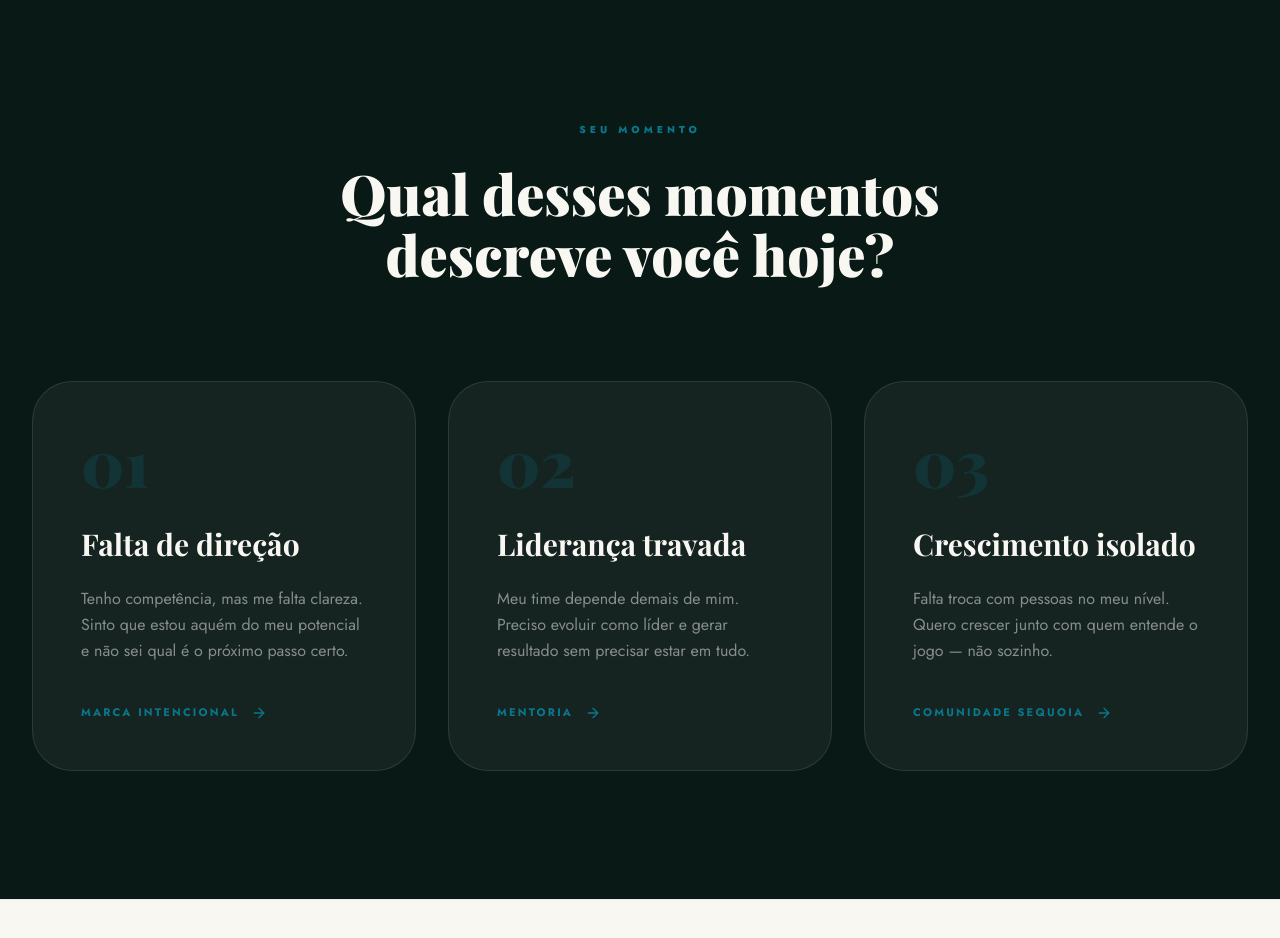
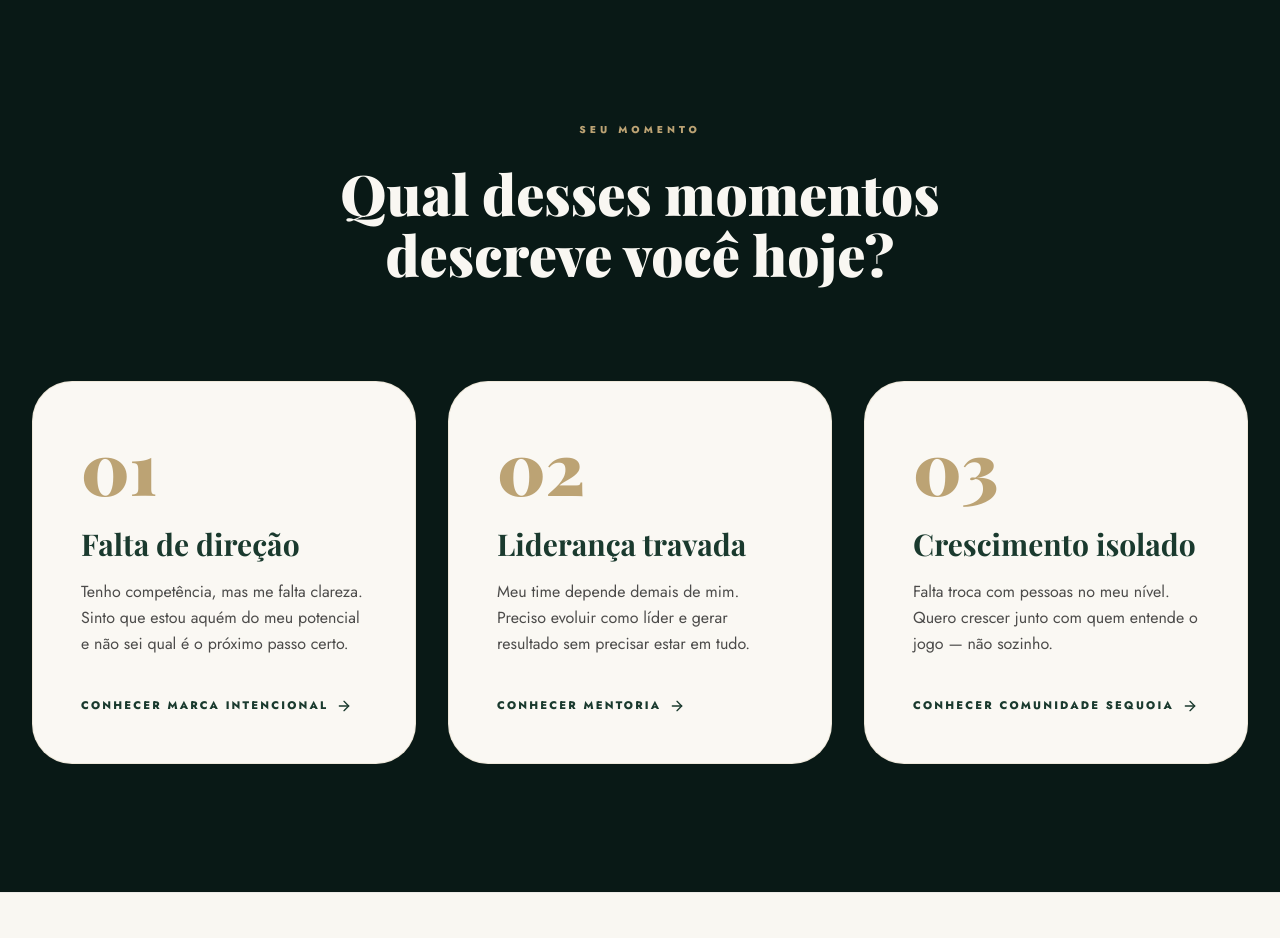
Before and after one commit to brunocorreagomes-ops/debora-bolangno, a React (Vite) app: page / in a window 1280 px wide. Shown: the part 2120-3058 px from the top of the page. Built offline with nearby package versions, Linux system fonts and the light colour scheme; a web font is replaced by a local one.

Commit message:
style: update branding colors and card labels
- Update service labels to include action verbs ("Conhecer")
- Adjust color scheme and hover effects for better visual consistency
- Refine pilar card styling for improved hierarchy and polish

```diff
--- a/public/lideranca-atualizada.html
+++ b/public/lideranca-atualizada.html
@@ -910,27 +910,33 @@
         <div class="container">
             <div class="grid grid-cols-1 md:grid-cols-3 gap-8">
                 <!-- Pilar 1 -->
-                <div class="bg-[#FAF7F2] border border-verde/20 rounded-[32px] p-8 md:p-12 shadow-md shadow-verde/5 hover:border-verde/40 hover:shadow-[0_20px_40px_rgba(26,58,46,0.08)] transition-all duration-300 flex flex-col justify-between">
+                <div class="bg-[#FAF7F0] border border-verde/15 rounded-[32px] p-8 md:p-12 shadow-[0_4px_20px_rgba(26,58,46,0.04)] hover:border-verde/35 hover:shadow-[0_20px_45px_rgba(26,58,46,0.12)] hover:-translate-y-1.5 transition-all duration-300 flex flex-col justify-between h-full">
                     <div>
-                        <span class="inline-flex items-center px-4 py-1.5 rounded-full text-[10px] font-extrabold tracking-widest bg-[#bca374]/15 text-[#bca374] mb-6">Pilar 01</span>
+                        <div class="mb-6">
+                            <span class="inline-flex items-center px-4.5 py-1.5 rounded-full text-[10px] font-extrabold uppercase tracking-[0.2em] bg-[#bca374]/20 text-verde border border-[#bca374]/35">Pilar 01</span>
+                        </div>
                         <h3 class="text-2xl md:text-3xl font-serif mb-4 text-verde font-bold leading-tight">Comunicação Assertiva</h3>
-                        <p class="text-ink/90 leading-relaxed text-sm md:text-base font-medium">Aprenda a alinhar expectativas, conduzir conversas difíceis e reduzir ruídos na comunicação com o time.</p>
+                        <p class="text-ink/85 leading-relaxed text-sm md:text-base font-medium">Aprenda a alinhar expectativas, conduzir conversas difíceis e reduzir ruídos na comunicação com o time.</p>
                     </div>
                 </div>
                 <!-- Pilar 2 -->
-                <div class="bg-[#FAF7F2] border border-verde/20 rounded-[32px] p-8 md:p-12 shadow-md shadow-verde/5 hover:border-verde/40 hover:shadow-[0_20px_40px_rgba(26,58,46,0.08)] transition-all duration-300 flex flex-col justify-between">
+                <div class="bg-[#FAF7F0] border border-verde/15 rounded-[32px] p-8 md:p-12 shadow-[0_4px_20px_rgba(26,58,46,0.04)] hover:border-verde/35 hover:shadow-[0_20px_45px_rgba(26,58,46,0.12)] hover:-translate-y-1.5 transition-all duration-300 flex flex-col justify-between h-full">
                     <div>
-                        <span class="inline-flex items-center px-4 py-1.5 rounded-full text-[10px] font-extrabold tracking-widest bg-[#bca374]/15 text-[#bca374] mb-6">Pilar 02</span>
+                        <div class="mb-6">
+                            <span class="inline-flex items-center px-4.5 py-1.5 rounded-full text-[10px] font-extrabold uppercase tracking-[0.2em] bg-[#bca374]/20 text-verde border border-[#bca374]/35">Pilar 02</span>
+                        </div>
                         <h3 class="text-2xl md:text-3xl font-serif mb-4 text-verde font-bold leading-tight">Cultura de Confiança</h3>
-                        <p class="text-ink/90 leading-relaxed text-sm md:text-base font-medium">Construa um ambiente de segurança psicológica, colaboração e responsabilidade compartilhada.</p>
+                        <p class="text-ink/85 leading-relaxed text-sm md:text-base font-medium">Construa um ambiente de segurança psicológica, colaboração e responsabilidade compartilhada.</p>
                     </div>
                 </div>
                 <!-- Pilar 3 -->
-                <div class="bg-[#FAF7F2] border border-verde/20 rounded-[32px] p-8 md:p-12 shadow-md shadow-verde/5 hover:border-verde/40 hover:shadow-[0_20px_40px_rgba(26,58,46,0.08)] transition-all duration-300 flex flex-col justify-between">
+                <div class="bg-[#FAF7F0] border border-verde/15 rounded-[32px] p-8 md:p-12 shadow-[0_4px_20px_rgba(26,58,46,0.04)] hover:border-verde/35 hover:shadow-[0_20px_45px_rgba(26,58,46,0.12)] hover:-translate-y-1.5 transition-all duration-300 flex flex-col justify-between h-full">
                     <div>
-                        <span class="inline-flex items-center px-4 py-1.5 rounded-full text-[10px] font-extrabold tracking-widest bg-[#bca374]/15 text-[#bca374] mb-6">Pilar 03</span>
+                        <div class="mb-6">
+                            <span class="inline-flex items-center px-4.5 py-1.5 rounded-full text-[10px] font-extrabold uppercase tracking-[0.2em] bg-[#bca374]/20 text-verde border border-[#bca374]/35">Pilar 03</span>
+                        </div>
                         <h3 class="text-2xl md:text-3xl font-serif mb-4 text-verde font-bold leading-tight">Foco em Resultados</h3>
-                        <p class="text-ink/90 leading-relaxed text-sm md:text-base font-medium">Desenvolva clareza para priorizar, delegar melhor e acompanhar entregas com mais consistência.</p>
+                        <p class="text-ink/85 leading-relaxed text-sm md:text-base font-medium">Desenvolva clareza para priorizar, delegar melhor e acompanhar entregas com mais consistência.</p>
                     </div>
                 </div>
             </div>
--- a/src/App.tsx
+++ b/src/App.tsx
@@ -774,7 +774,7 @@ const Triagem = () => {
           initial={{ opacity: 0, y: 10 }}
           whileInView={{ opacity: 1, y: 0 }}
           viewport={{ once: true }}
-          className="text-[10px] uppercase tracking-[0.4em] font-black text-highlight block mb-6 text-center"
+          className="text-[10px] uppercase tracking-[0.4em] font-black text-dourado block mb-6 text-center"
         >
           Seu momento
         </motion.span>
@@ -794,21 +794,21 @@ const Triagem = () => {
               num: "01",
               title: "Falta de direção",
               desc: "Tenho competência, mas me falta clareza. Sinto que estou aquém do meu potencial e não sei qual é o próximo passo certo.",
-              label: "Marca Intencional"
+              label: "Conhecer Marca Intencional"
             },
             {
               href: "mentoria-individual.html",
               num: "02",
               title: "Liderança travada",
               desc: "Meu time depende demais de mim. Preciso evoluir como líder e gerar resultado sem precisar estar em tudo.",
-              label: "Mentoria"
+              label: "Conhecer Mentoria"
             },
             {
               href: "sequoia.html",
               num: "03",
               title: "Crescimento isolado",
               desc: "Falta troca com pessoas no meu nível. Quero crescer junto com quem entende o jogo — não sozinho.",
-              label: "Comunidade Sequoia"
+              label: "Conhecer Comunidade Sequoia"
             }
           ].map((item, i) => (
             <motion.a
@@ -818,12 +818,14 @@ const Triagem = () => {
               viewport={{ once: true }}
               transition={{ delay: i * 0.15, duration: 0.7 }}
               href={item.href}
-              className="group bg-white/5 border border-white/10 p-8 md:p-12 rounded-[40px] transition-all hover:bg-highlight/10 hover:border-highlight/50 hover:-translate-y-2 relative overflow-hidden"
+              className="group bg-[#FAF8F3] border border-dourado/20 hover:border-dourado/50 hover:shadow-[0_20px_50px_rgba(26,58,46,0.25)] hover:-translate-y-2 p-8 md:p-12 rounded-[40px] transition-all duration-300 relative overflow-hidden flex flex-col justify-between h-full"
             >
-              <div className="font-serif text-[48px] md:text-[64px] font-black text-highlight/20 leading-none mb-8">{item.num}</div>
-              <h3 className="font-serif text-2xl md:text-3xl font-bold text-creme mb-6">{item.title}</h3>
-              <p className="text-[15px] md:text-[16px] text-creme/50 leading-relaxed mb-10">{item.desc}</p>
-              <span className="text-[10px] md:text-[11px] uppercase tracking-[0.2em] font-bold text-highlight flex items-center gap-3 group-hover:gap-5 transition-all">
+              <div>
+                <div className="font-serif text-[56px] md:text-[72px] font-black text-dourado leading-none mb-6 transition-transform duration-300 group-hover:scale-105 origin-left">{item.num}</div>
+                <h3 className="font-serif text-2xl md:text-3xl font-bold text-verde mb-4 leading-tight group-hover:text-verde-med transition-colors">{item.title}</h3>
+                <p className="text-[15px] md:text-[16px] text-ink/75 leading-relaxed mb-10 font-sans">{item.desc}</p>
+              </div>
+              <span className="text-[10px] md:text-[11px] uppercase tracking-[0.2em] font-extrabold text-verde flex items-center gap-2 group-hover:gap-4 group-hover:text-verde-med transition-all mt-auto">
                 {item.label} <ArrowRight size={16} />
               </span>
             </motion.a>
```
